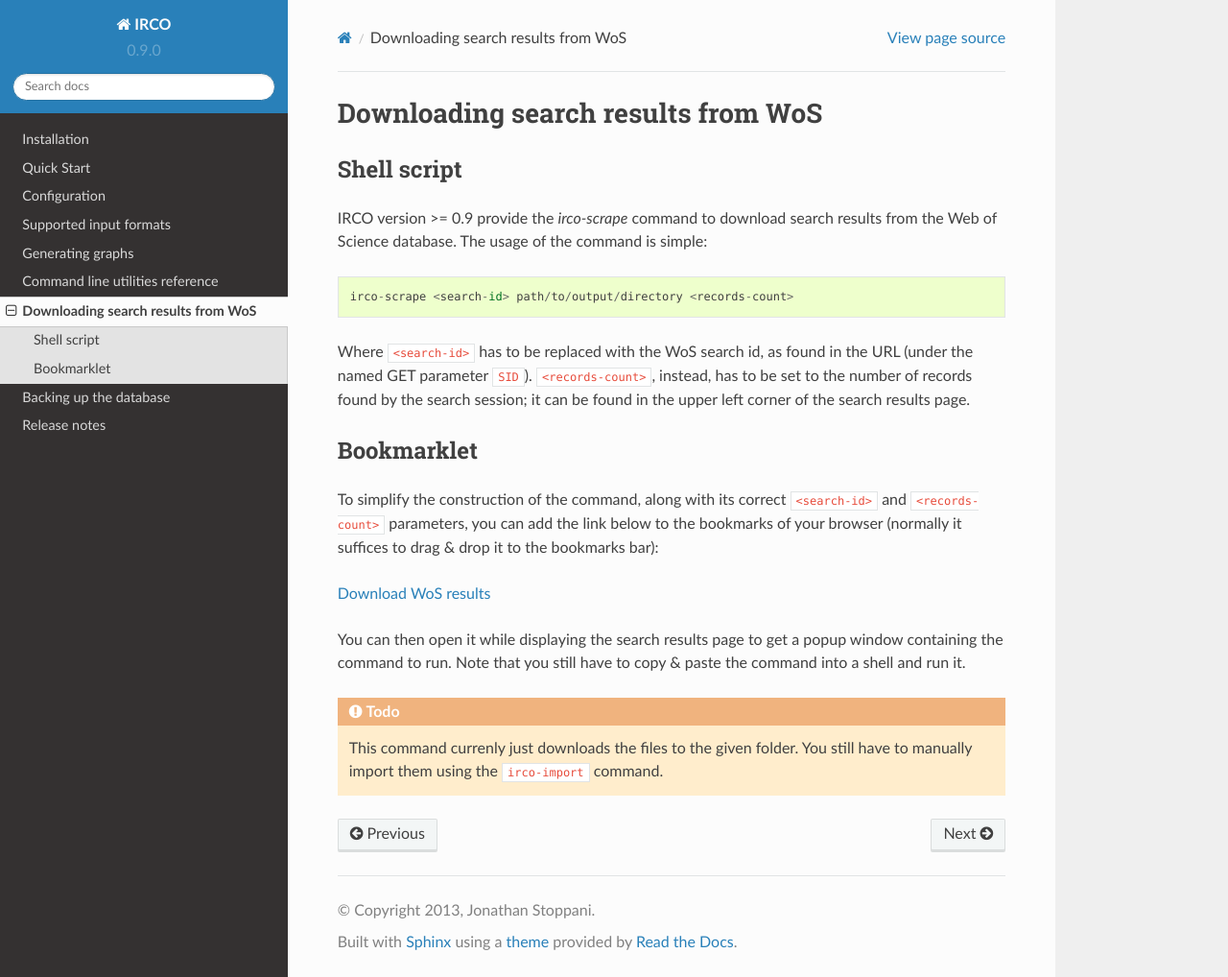
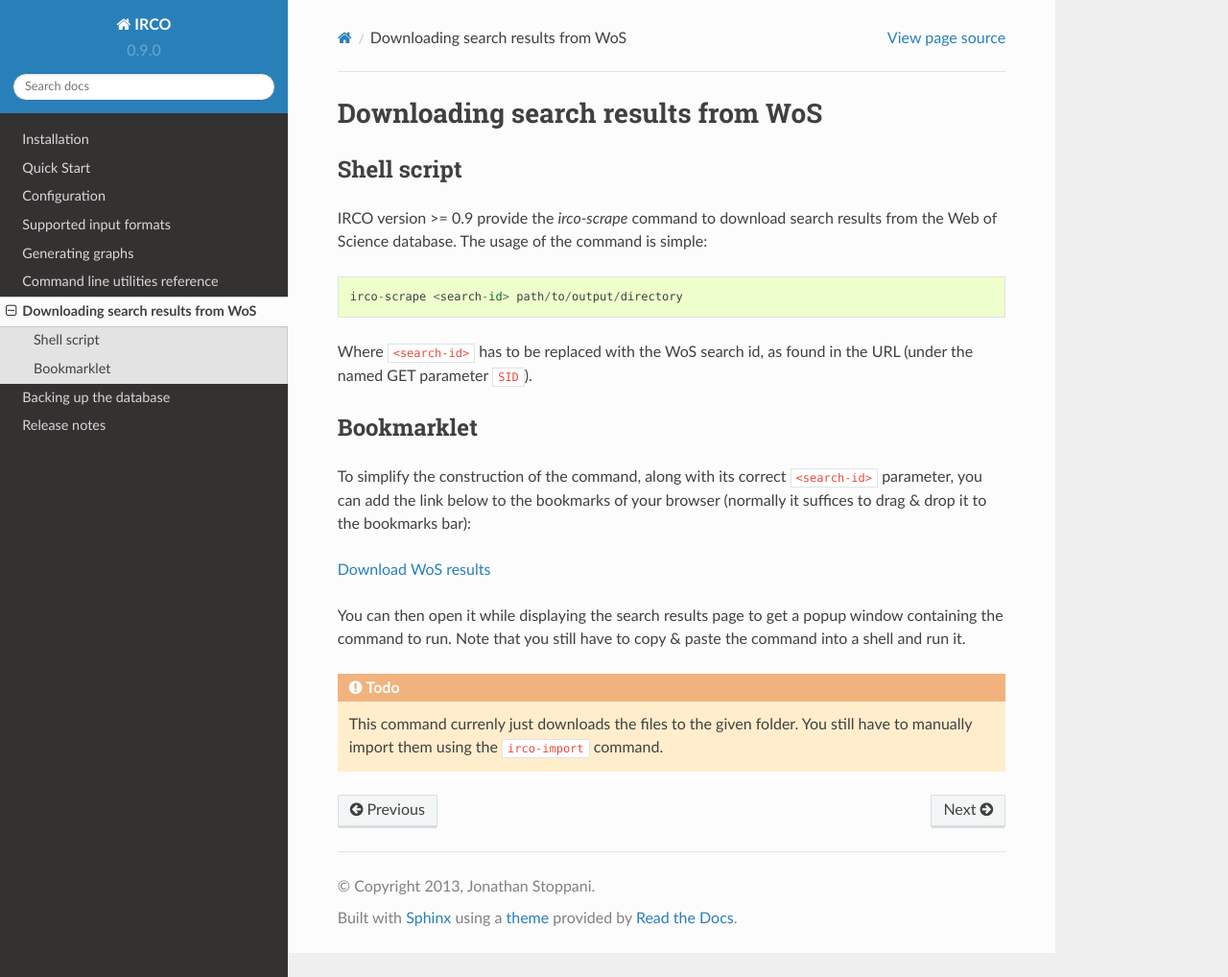
Before and after one commit to GaretJax/irco, a Sphinx documentation site: the page built from docs/downloading.rst, in a window 1280 px wide and 1018 px high. Shown: the whole window at 96% size. Built offline with Sphinx 7.4.7 and the Read the Docs theme 2.0.0, drawn with Linux system fonts in a browser that asks for light colours.

Commit message:
Automatically detect the end of the record.

```diff
--- a/docs/downloading.rst
+++ b/docs/downloading.rst
@@ -7,24 +7,21 @@ Shell script
 IRCO version >= 0.9 provide the `irco-scrape` command to download search
 results from the Web of Science database. The usage of the command is simple::
 
-    irco-scrape <search-id> path/to/output/directory <records-count>
+    irco-scrape <search-id> path/to/output/directory
 
 Where ``<search-id>`` has to be replaced with the WoS search id, as found in the
-URL (under the named GET parameter ``SID``). ``<records-count>``, instead, has to
-be set to the number of records found by the search session; it can be found
-in the upper left corner of the search results page.
+URL (under the named GET parameter ``SID``).
 
 Bookmarklet
 -----------
 
 To simplify the construction of the command, along with its correct
-``<search-id>`` and ``<records-count>`` parameters, you can add the link below
-to the bookmarks of your browser (normally it suffices to drag & drop it to
-the bookmarks bar):
+``<search-id>`` parameter, you can add the link below to the bookmarks of your
+browser (normally it suffices to drag & drop it to the bookmarks bar):
 
 .. raw:: html
 
-   <p><a href="javascript:!function(){var%20n={},o=(window.location.href.replace(/[%3F%26]+([^=%26]+)=([^%26]*)/gi,function(o,t,e){n[t]=e}),document.getElementById(%22hitCount.top%22).innerText.replace(/[^\d]+/,%22%22)),t=%22irco-scrape%20%22+n.SID+%22%20output/%20%22+o;prompt(%22To%20download%20this%20search%20results%20run%20the%20following%20command%20in%20terminal:%22,t)}();">Download WoS results</a></p>
+   <p><a href="javascript:!function(){var%20o={},n=(window.location.href.replace(/[%3F%26]+([^=%26]+)=([^%26]*)/gi,function(n,i,r){o[i]=r}),%22irco-scrape%20%22+o.SID+%22%20output/dir%22);prompt(%22To%20download%20this%20search%20results%20run%20the%20following%20command%20in%20terminal:%22,n)}();">Download WoS results</a></p>
 
 You can then open it while displaying the search results page to get a popup
 window containing the command to run. Note that you still have to copy & paste
```
Also changed, not shown: 3 other files.
